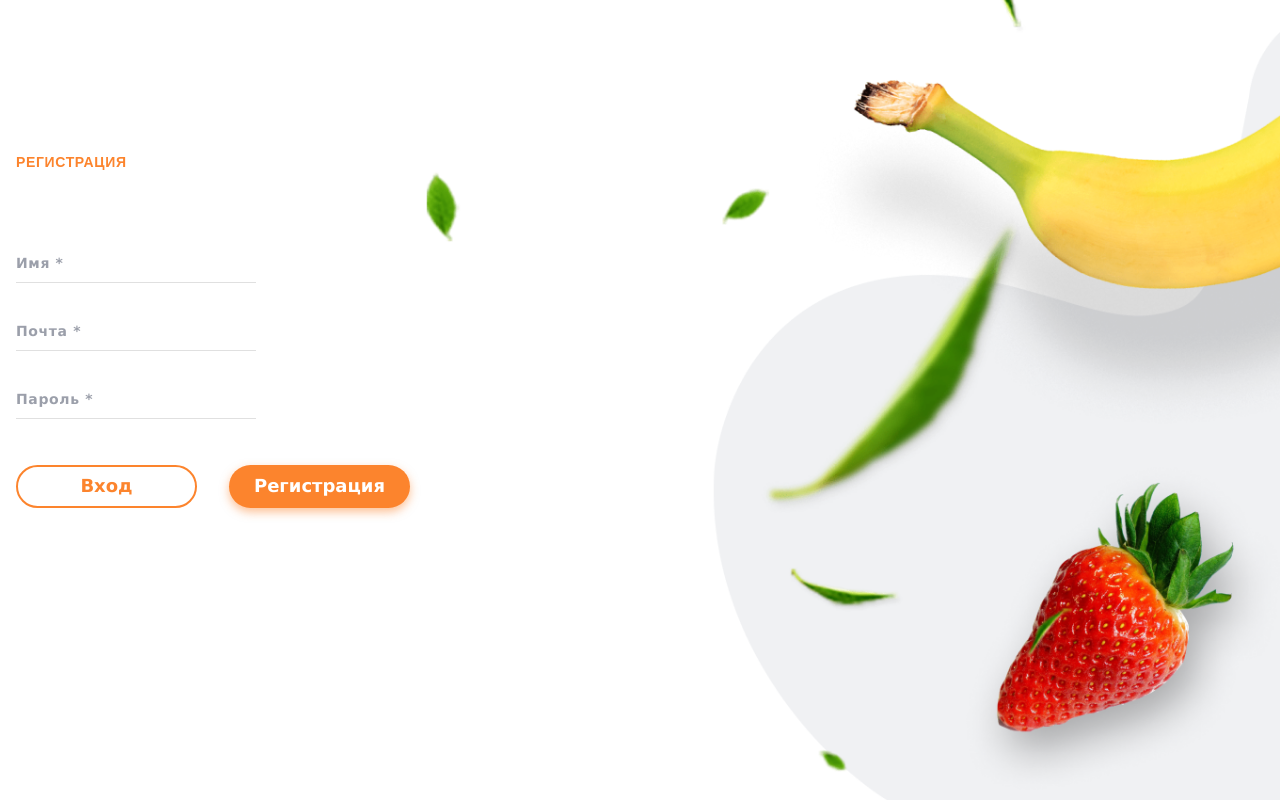
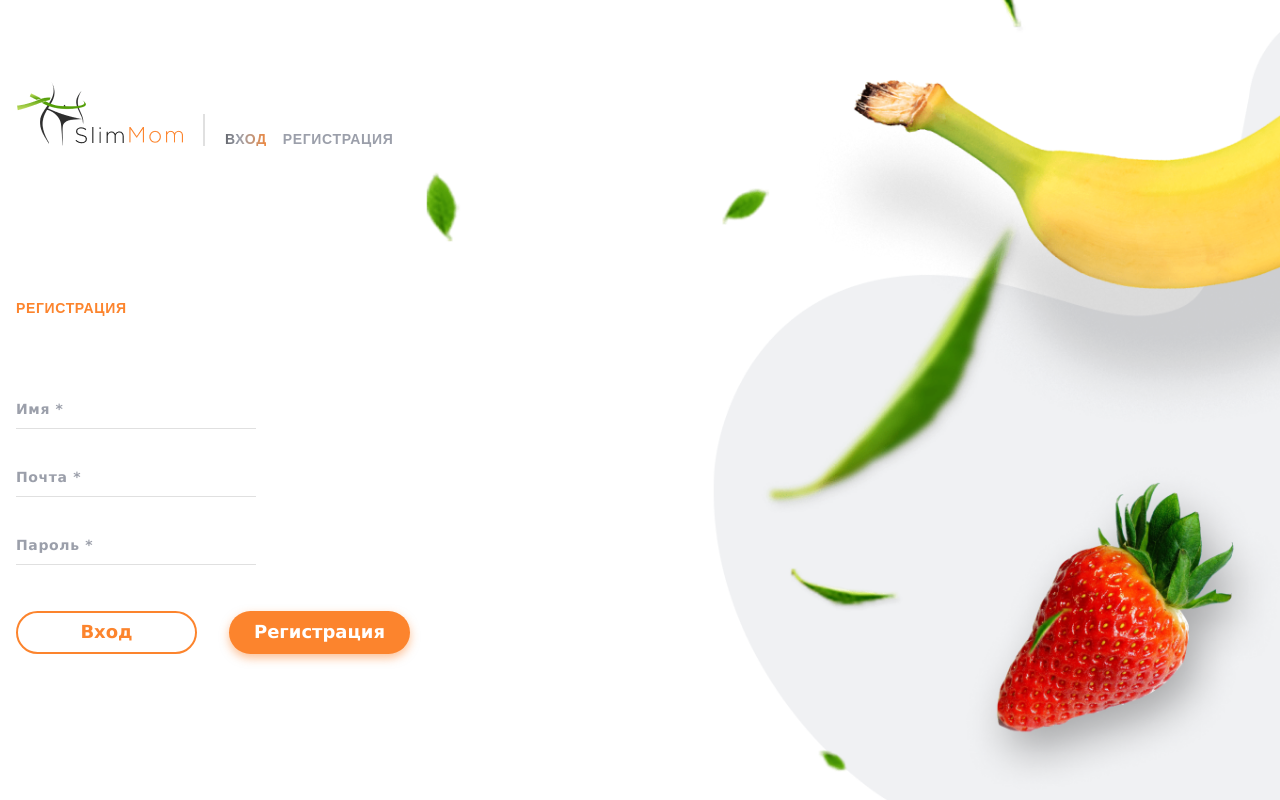
Before and after one commit to SalenkoDmytro/health, a React (Create React App) app: page /health-care-project/registration in a window 1280 px wide. Built offline with nearby package versions, Linux system fonts and the light colour scheme.

Commit message:
fixed headers and added loader with changed loading buttons color

```diff
--- a/src/Routes/Routes.jsx
+++ b/src/Routes/Routes.jsx
@@ -3,6 +3,7 @@ import { lazy, Suspense } from 'react';
 import PublicRoute from 'utils/PublicRouter';
 import PrivateRoute from 'utils/PrivateRoute';
 import NotFound from 'page/notFoundPage/NotFound';
+import Loader from 'components/Loader';
 
 const MainPage = lazy(() => import('page/mainPage/MainPage'));
 const DiaryPage = lazy(() => import('page/diaryPage/DiaryPage'));
@@ -14,7 +15,7 @@ const RegistrationPage = lazy(() =>
 
 const AppRoutes = () => {
   return (
-    <Suspense fallback={<p>Loading page...</p>}>
+    <Suspense fallback={<Loader />}>
       <Routes>
         <Route path="/" element={<MainPage />} />
         {/* Public routes */}
--- a/src/components/Loader.jsx
+++ b/src/components/Loader.jsx
@@ -3,19 +3,21 @@ import { ThreeDots } from 'react-loader-spinner';
 
 const Loader = () => {
   return (
-    <div style={{
+    <div
+      style={{
         display: 'flex',
         justifyContent: 'center',
         alignItems: 'center',
         position: 'absolute',
         top: '50%',
         left: '50%',
-    }}>
+      }}
+    >
       <ThreeDots
         height="80"
         width="80"
         radius="9"
-        color="#4fa94d"
+        color="#FC842D"
         ariaLabel="three-dots-loading"
         wrapperStyle={{}}
         wrapperClassName=""
--- a/src/page/loginPage/LoginPage.jsx
+++ b/src/page/loginPage/LoginPage.jsx
@@ -2,10 +2,12 @@ import React from 'react';
 import LoginForm from 'components/loginForm/LoginForm';
 import { Container } from '../../components/common/container/Container';
 import PictureFruit from '../../components/common/picture/PictureFruit';
+import Header from 'components/header/Header';
 
 function LoginPage() {
   return (
     <>
+      <Header />
       <Container>
         <LoginForm />
       </Container>
--- a/src/page/registrationPage/RegistrationPage.jsx
+++ b/src/page/registrationPage/RegistrationPage.jsx
@@ -2,16 +2,17 @@ import React from 'react';
 import RegistrationForm from '../../components/registrationForm/RegistrationForm';
 import { Container } from '../../components/common/container/Container';
 import PictureFruit from '../../components/common/picture/PictureFruit';
+import Header from 'components/header/Header';
 
 function RegistrationPage() {
   return (
     <>
+      <Header />
       <Container>
-        <RegistrationForm/>
+        <RegistrationForm />
       </Container>
       <PictureFruit />
     </>
-
   );
 }
 
```
Lines whose indentation alone changed are shown as unchanged.
